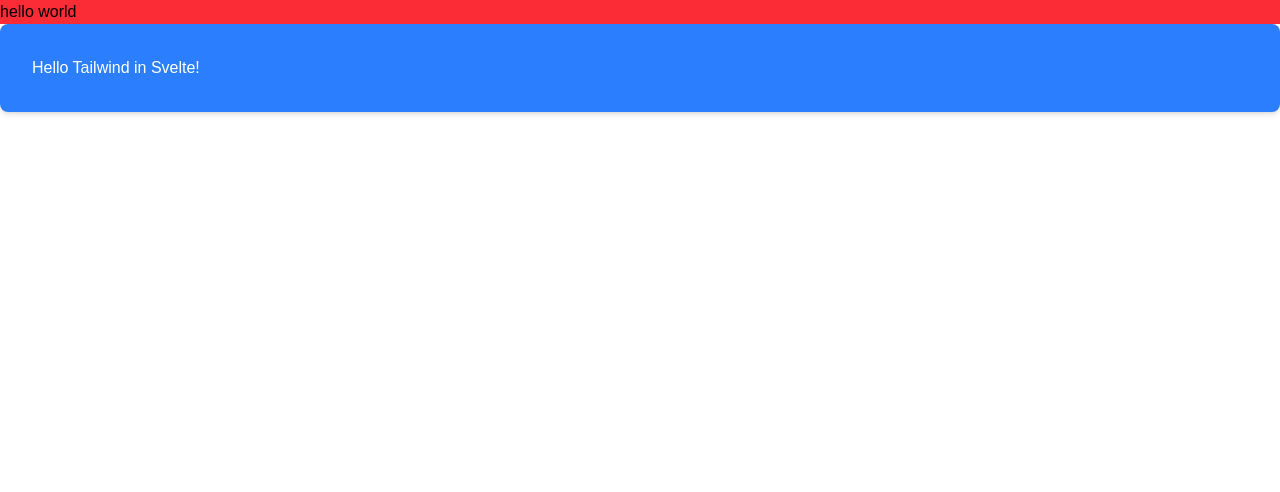
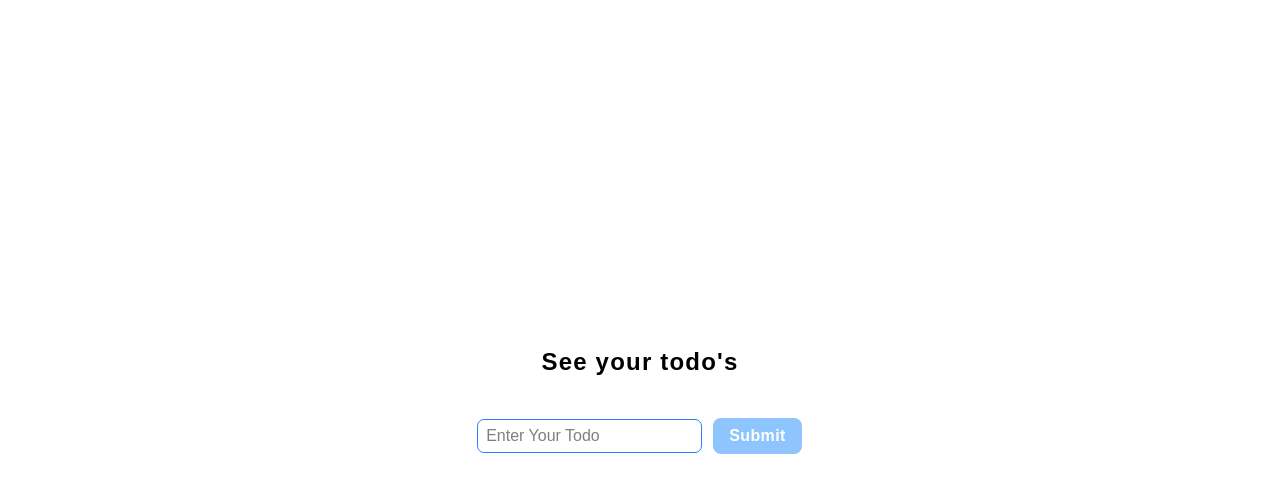
Before and after one commit to parham-mosadeq/todo-svelte, a SvelteKit app: page / in a window 1280 px wide. Shown: the top 492 px of the page. Built offline with nearby package versions, Linux system fonts and the light colour scheme.

Commit message:
chore: adding todo list

```diff
--- /dev/null
+++ b/src/routes/+page.server.ts
@@ -0,0 +1,28 @@
+import type { Actions } from "./$types";
+import { fail, redirect } from "@sveltejs/kit";
+
+// Simple in-memory storage (resets on server restart)
+let todos: string[] = [];
+
+console.log("=== SERVER FILE LOADED – ACTIONS READY ===");
+
+export const actions: Actions = {
+  addTodo: async ({ request }) => {
+    const formData = await request.formData();
+    const todo = formData.get("todo")?.toString().trim();
+
+    if (!todo) {
+      return fail(400, { error: "Todo cannot be empty" });
+    }
+
+    todos.push(todo);
+    console.log("Todos now:", todos);
+
+    throw redirect(303, "/");
+  },
+};
+
+// Make todos available to the page
+export const load = () => {
+  return { todos };
+};
--- a/src/routes/+page.svelte
+++ b/src/routes/+page.svelte
@@ -1,4 +1,19 @@
 <script lang="ts">
+import { writable } from 'svelte/store';
+interface ITodo{
+  isDone:boolean;
+  name:string;
+  id:string
+}
+
+
+const todos = writable<string[]>([]);
+
+  let newTodo = ''
+
+  function handleSubmit(event:SubmitEvent){
+    event.preventDefault()
+  }
 </script>
 
 <svelte:head>
@@ -7,15 +22,14 @@
 
 </svelte:head>
 
-<div>
-<h1 class="bg-red-500">hello world</h1>
-<div class="bg-blue-500 text-white p-8 rounded-lg shadow-md">
-  Hello Tailwind in Svelte!
+<div class="space-y-10 flex flex-col justify-center items-center w-full min-h-screen h-full">
+<h1 class="text-2xl font-bold tracking-wider">See your todo's</h1>
+<div class=" flex flex-col justify-center items-center w-full h-full">
+  <form  on:submit={handleSubmit} class=" flex gap-3 justify-center items-center w-full h-full">
+    <input bind:value={newTodo} name="todo" placeholder="Enter Your Todo" class="outline-1 outline-blue-500 rounded-md px-2 py-1 focus:outline-blue-200 transition-all duration-300"/>
+    <button   type='submit' class="capitalize bg-blue-300 rounded-lg px-4 py-1.5 font-bold text-white tracking-wide cursor-pointer">
+      submit
+    </button>
+  </form>
 </div>
 </div>
-
-
-<style lang="postcss">
-  @reference "tailwindcss";
-
-</style>
--- a/src/routes/todo-list.svelte
+++ /dev/null
@@ -1,3 +0,0 @@
-<h1>
-this is todo list
-</h1>
```
